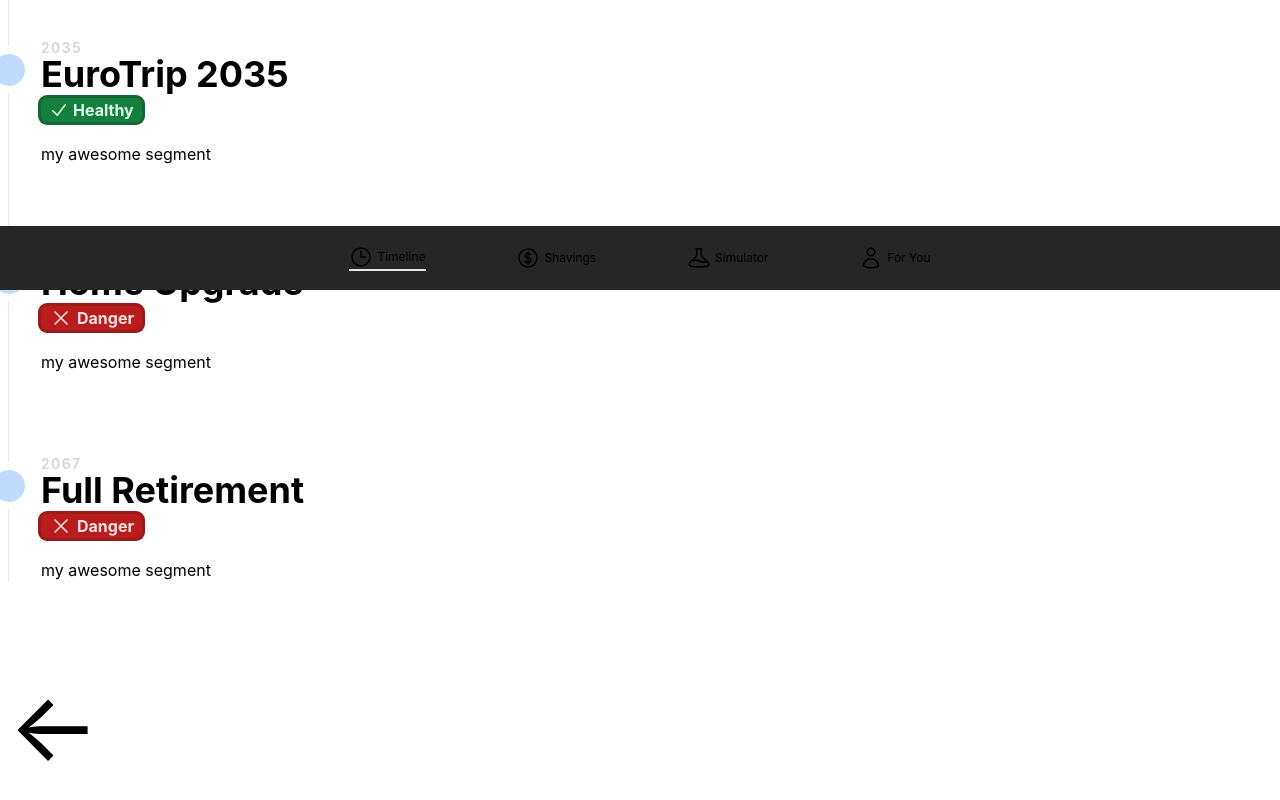
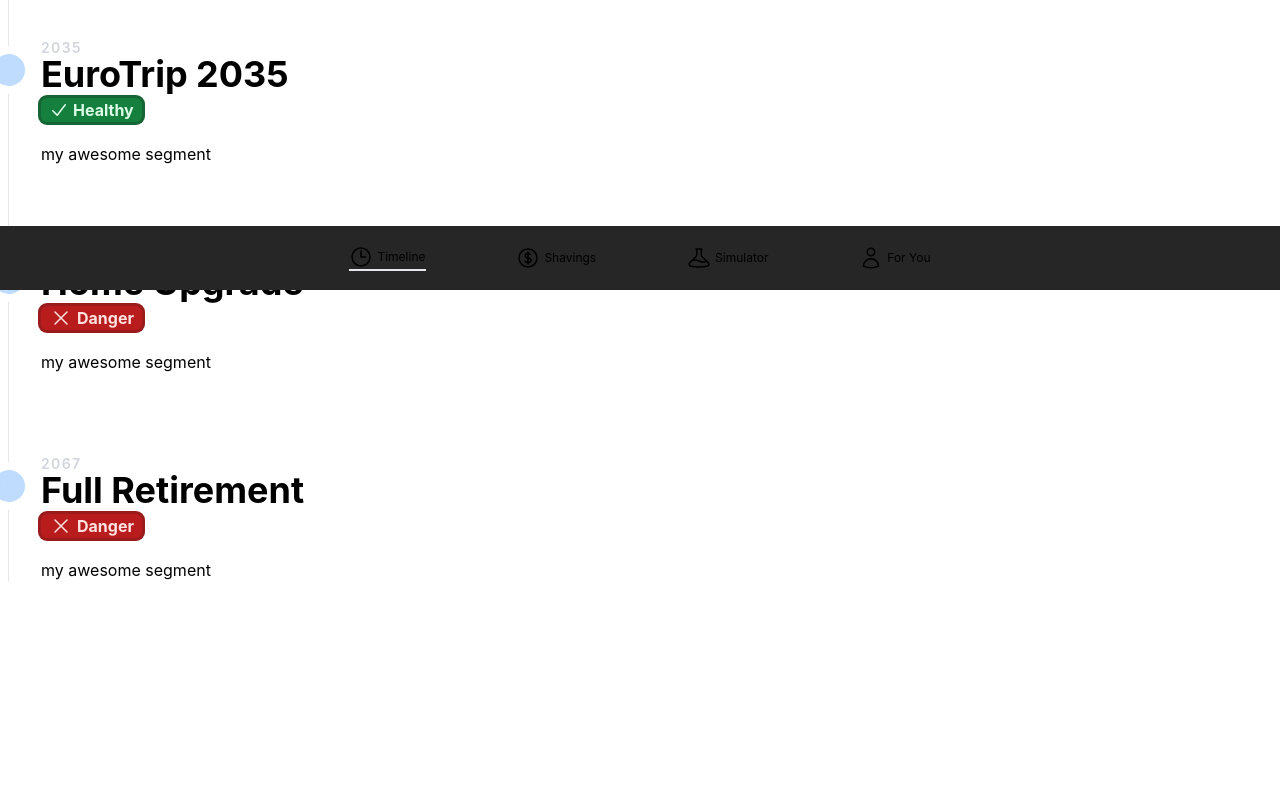
Before and after one commit to jacksonwelsh/hackdfw22, a Next.js app: page /timeline in a window 1280 px wide. Shown: the part 510-1310 px from the top of the page. After the commit the page ends 1188 px from the top, so only its background shows below. Built offline with nearby package versions, Linux system fonts and the light colour scheme.

Commit message:
no more back link

```diff
--- a/pages/timeline.tsx
+++ b/pages/timeline.tsx
@@ -228,11 +228,6 @@ const Timeline: NextPage = () => {
             )
           )}
         </ol>
-        <Link href={"/"}>
-          <a className="text-8xl" href="/">
-            &larr;
-          </a>
-        </Link>
       </main>
     </>
   );
```
